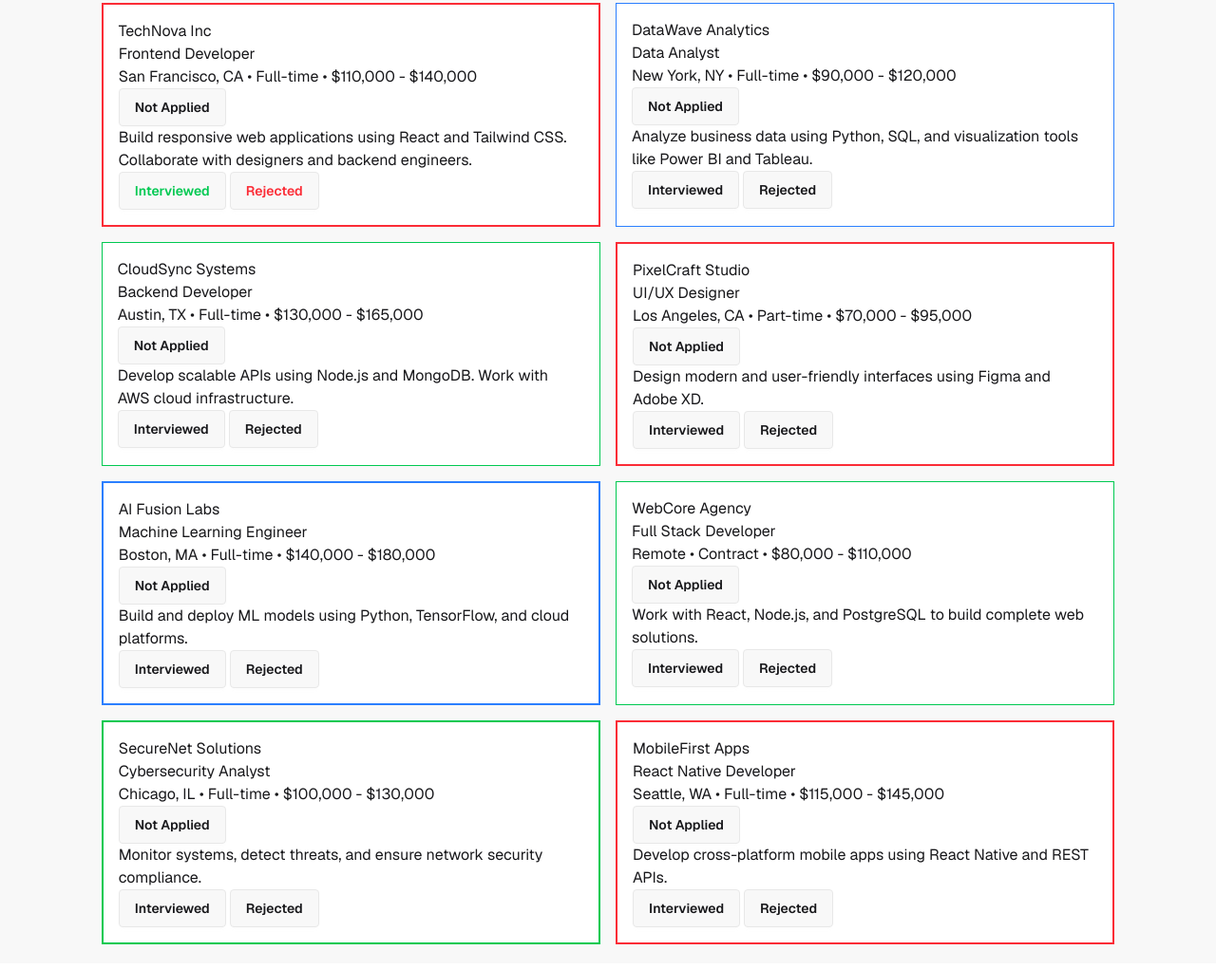
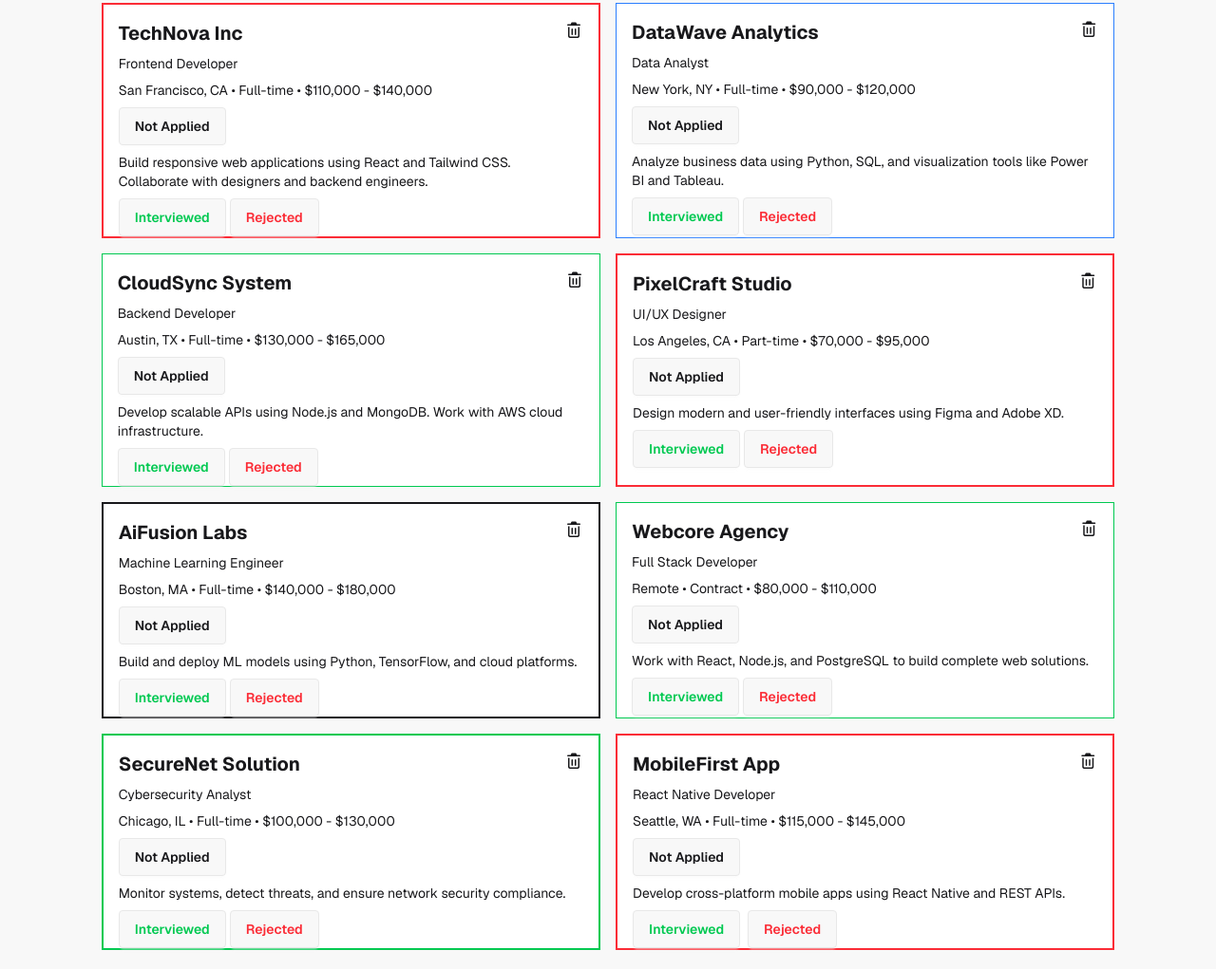
Before and after one commit to TiBappy/job-application-tracker, a plain HTML site: page index.html in a window 1280 px wide. Shown: the part 305-1326 px from the top of the page at 95% size. Drawn offline with nearby package versions, Linux system fonts and the light colour scheme.

Commit message:
Updated Html Stucture & css styles .

```diff
--- a/index.html
+++ b/index.html
@@ -17,6 +17,14 @@
     <link
       href="https://fonts.googleapis.com/css2?family=Geist:wght@100..900&display=swap"
       rel="stylesheet"
+    />
+    <!-- Font-Awesome -->
+    <link
+      rel="stylesheet"
+      href="https://cdnjs.cloudflare.com/ajax/libs/font-awesome/7.0.1/css/all.min.css"
+      integrity="sha512-2SwdPD6INVrV/lHTZbO2nodKhrnDdJK9/kg2XD1r9uGqPo1cUbujc+IYdlYdEErWNu69gVcYgdxlmVmzTWnetw=="
+      crossorigin="anonymous"
+      referrerpolicy="no-referrer"
     />
     <style>
       * {
@@ -66,101 +74,161 @@
           <button class="btn">Rejected</button>
         </div>
         <div class="available-jobs-card-container grid grid-cols-2 gap-4 pt-6">
-          <div class="available-card bg-white border-2 border-red-500 p-4">
-            <h1>TechNova Inc</h1>
-            <p>Frontend Developer</p>
-            <p>San Francisco, CA • Full-time • $110,000 - $140,000</p>
+          <div
+            class="available-card bg-white border-2 border-red-500 px-4 space-y-2"
+          >
+            <div class="trash-btn flex justify-between pt-4">
+              <h1 class="text-xl font-bold">TechNova Inc</h1>
+              <span><i class="fa-regular fa-trash-can"></i></span>
+            </div>
+            <p class="text-sm">Frontend Developer</p>
+            <p class="text-sm">
+              San Francisco, CA • Full-time • $110,000 - $140,000
+            </p>
             <button class="btn">Not Applied</button>
-            <p>
+            <p class="text-sm">
               Build responsive web applications using React and Tailwind CSS.
               Collaborate with designers and backend engineers.
             </p>
-            <button class="btn text-green-500">Interviewed</button>
+            <div class="cards-btn">
+              <button class="btn text-green-500">Interviewed</button>
             <button class="btn text-red-500">Rejected</button>
+            </div>
           </div>
-          <div class="available-card bg-white border border-blue-500 p-4">
-            <h1>DataWave Analytics</h1>
-            <p>Data Analyst</p>
-            <p>New York, NY • Full-time • $90,000 - $120,000</p>
+          <div
+            class="available-card bg-white border border-blue-500 px-4 space-y-2"
+          >
+            <div class="trash-btn flex justify-between pt-4">
+              <h1 class="text-xl font-bold">DataWave Analytics</h1>
+              <span><i class="fa-regular fa-trash-can"></i></span>
+            </div>
+            <p class="text-sm">Data Analyst</p>
+            <p class="text-sm">New York, NY • Full-time • $90,000 - $120,000</p>
             <button class="btn">Not Applied</button>
-            <p>
+            <p class="text-sm">
               Analyze business data using Python, SQL, and visualization tools
               like Power BI and Tableau.
             </p>
-            <button class="btn">Interviewed</button>
-            <button class="btn">Rejected</button>
+            <div class="cards-btn">
+              <button class="btn text-green-500">Interviewed</button>
+            <button class="btn text-red-500">Rejected</button>
+            </div>
           </div>
-          <div class="available-card bg-white border border-green-500 p-4">
-            <h1>CloudSync Systems</h1>
-            <p>Backend Developer</p>
-            <p>Austin, TX • Full-time • $130,000 - $165,000</p>
+          <div
+            class="available-card bg-white border border-green-500 px-4 space-y-2"
+          >
+            <div class="trash-btn flex justify-between pt-4">
+              <h1 class="text-xl font-bold">CloudSync System</h1>
+              <span><i class="fa-regular fa-trash-can"></i></span>
+            </div>
+            <p class="text-sm">Backend Developer</p>
+            <p class="text-sm">Austin, TX • Full-time • $130,000 - $165,000</p>
             <button class="btn">Not Applied</button>
-            <p>
+            <p class="text-sm">
               Develop scalable APIs using Node.js and MongoDB. Work with AWS
               cloud infrastructure.
             </p>
-            <button class="btn">Interviewed</button>
-            <button class="btn">Rejected</button>
+            <div class="cards-btn">
+              <button class="btn text-green-500">Interviewed</button>
+            <button class="btn text-red-500">Rejected</button>
+            </div>
           </div>
-          <div class="available-card bg-white border-2 border-red-500 p-4">
-            <h1>PixelCraft Studio</h1>
-            <p>UI/UX Designer</p>
-            <p>Los Angeles, CA • Part-time • $70,000 - $95,000</p>
+          <div
+            class="available-card bg-white border-2 border-red-500 px-4 space-y-2"
+          >
+            <div class="trash-btn flex justify-between pt-4">
+              <h1 class="text-xl font-bold">PixelCraft Studio</h1>
+              <span><i class="fa-regular fa-trash-can"></i></span>
+            </div>
+            <p class="text-sm">UI/UX Designer</p>
+            <p class="text-sm">
+              Los Angeles, CA • Part-time • $70,000 - $95,000
+            </p>
             <button class="btn">Not Applied</button>
-            <p>
+            <p class="text-sm">
               Design modern and user-friendly interfaces using Figma and Adobe
               XD.
             </p>
-            <button class="btn">Interviewed</button>
-            <button class="btn">Rejected</button>
+           <div class="cards-btn">
+              <button class="btn text-green-500">Interviewed</button>
+            <button class="btn text-red-500">Rejected</button>
+            </div>
           </div>
-          <div class="available-card bg-white border-2 border-blue-500 p-4">
-            <h1>AI Fusion Labs</h1>
-            <p>Machine Learning Engineer</p>
-            <p>Boston, MA • Full-time • $140,000 - $180,000</p>
+          <div
+            class="available-card bg-white border-2 border-blue-500px-4 space-y-2 px-4"
+          >
+            <div class="trash-btn flex justify-between pt-4">
+              <h1 class="text-xl font-bold">AiFusion Labs</h1>
+              <span><i class="fa-regular fa-trash-can"></i></span>
+            </div>
+            <p class="text-sm">Machine Learning Engineer</p>
+            <p class="text-sm">Boston, MA • Full-time • $140,000 - $180,000</p>
             <button class="btn">Not Applied</button>
-            <p>
+            <p class="text-sm">
               Build and deploy ML models using Python, TensorFlow, and cloud
               platforms.
             </p>
-            <button class="btn">Interviewed</button>
-            <button class="btn">Rejected</button>
+            <div class="cards-btn">
+              <button class="btn text-green-500">Interviewed</button>
+            <button class="btn text-red-500">Rejected</button>
+            </div>
           </div>
-          <div class="available-card bg-white border border-green-500 p-4">
-            <h1>WebCore Agency</h1>
-            <p>Full Stack Developer</p>
-            <p>Remote • Contract • $80,000 - $110,000</p>
+          <div
+            class="available-card bg-white border border-green-500 px-4 space-y-2"
+          >
+            <div class="trash-btn flex justify-between pt-4">
+              <h1 class="text-xl font-bold">Webcore Agency</h1>
+              <span><i class="fa-regular fa-trash-can"></i></span>
+            </div>
+            <p class="text-sm">Full Stack Developer</p>
+            <p class="text-sm">Remote • Contract • $80,000 - $110,000</p>
             <button class="btn">Not Applied</button>
-            <p>
+            <p class="text-sm">
               Work with React, Node.js, and PostgreSQL to build complete web
               solutions.
             </p>
-            <button class="btn">Interviewed</button>
-            <button class="btn">Rejected</button>
+            <div class="cards-btn">
+              <button class="btn text-green-500">Interviewed</button>
+            <button class="btn text-red-500">Rejected</button>
+            </div>
           </div>
-          <div class="available-card bg-white border-2 border-green-500 p-4">
-            <h1>SecureNet Solutions</h1>
-            <p>Cybersecurity Analyst</p>
-            <p>Chicago, IL • Full-time • $100,000 - $130,000</p>
+          <div
+            class="available-card bg-white border-2 border-green-500 px-4 space-y-2"
+          >
+            <div class="trash-btn flex justify-between pt-4">
+              <h1 class="text-xl font-bold">SecureNet Solution</h1>
+              <span><i class="fa-regular fa-trash-can"></i></span>
+            </div>
+            <p class="text-sm">Cybersecurity Analyst</p>
+            <p class="text-sm">Chicago, IL • Full-time • $100,000 - $130,000</p>
             <button class="btn">Not Applied</button>
-            <p>
+            <p class="text-sm">
               Monitor systems, detect threats, and ensure network security
               compliance.
             </p>
-            <button class="btn">Interviewed</button>
-            <button class="btn">Rejected</button>
+            <div class="cards-btn">
+              <button class="btn text-green-500">Interviewed</button>
+            <button class="btn text-red-500">Rejected</button>
+            </div>
           </div>
-          <div class="available-card bg-white border-2 border-red-500 p-4">
-            <h1>MobileFirst Apps</h1>
-            <p>React Native Developer</p>
-            <p>Seattle, WA • Full-time • $115,000 - $145,000</p>
+          <div
+            class="available-card bg-white border-2 border-red-500 px-4 space-y-2"
+          >
+            <div class="trash-btn flex justify-between pt-4">
+              <h1 class="text-xl font-bold">MobileFirst App</h1>
+              <span><i class="fa-regular fa-trash-can"></i></span>
+            </div>
+            <p class="text-sm">React Native Developer</p>
+            <p class="text-sm">Seattle, WA • Full-time • $115,000 - $145,000</p>
             <button class="btn">Not Applied</button>
-            <p>
+            <p class="text-sm">
               Develop cross-platform mobile apps using React Native and REST
               APIs.
             </p>
-            <button class="btn">Interviewed</button>
-            <button class="btn">Rejected</button>
+            <div class="cards-btn flex items-center gap-2">
+              <button class="btn text-green-500">Interviewed</button>
+            <button class="btn text-red-500">Rejected</button>
+            </div>
           </div>
         </div>
       </section>
```
